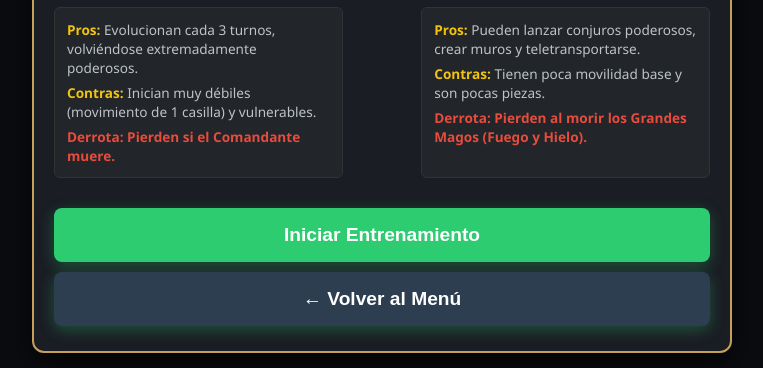
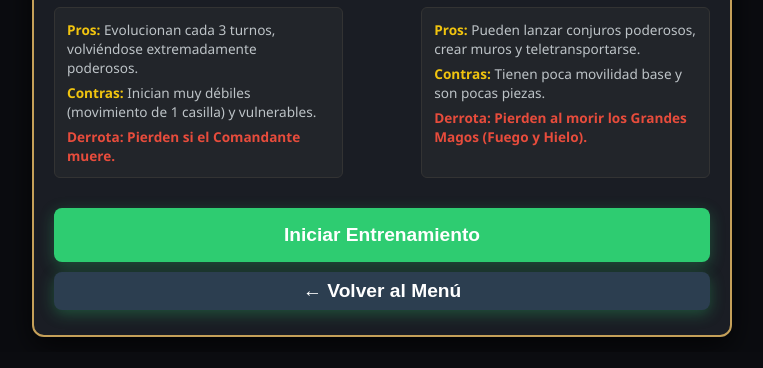
Before and after one commit to pablogesell1979/legado, a website: page public/seleccion_cpu.html in a window 1280 px wide. Shown: the part 803-1171 px from the top of the page, without its empty margins (258-1021 px from the left). Drawn offline with Linux system fonts and the light colour scheme.

Commit message:
Add files via upload

```diff
--- a/public/seleccion_cpu.html
+++ b/public/seleccion_cpu.html
@@ -110,7 +110,7 @@
         .btn-iniciar:hover, .btn-iniciar:active { background-color: #27ae60; }
 
         .btn-volver {
-            width: 100%; padding: 16px; font-size: 1.2rem; margin-top: 10px;
+            width: 100%; padding: 8px; font-size: 1.2rem; margin-top: 10px;
             background-color: #2c3e50; color: white; border: none; border-radius: 8px;
             cursor: pointer; font-weight: bold; transition: background 0.2s;
             box-shadow: 0 4px 15px rgba(46, 204, 113, 0.3);
```
Also changed, not shown: public/seleccion_1vs1.html (+1 -1 lines), public/seleccion_multi.html (+1 -1 lines).
